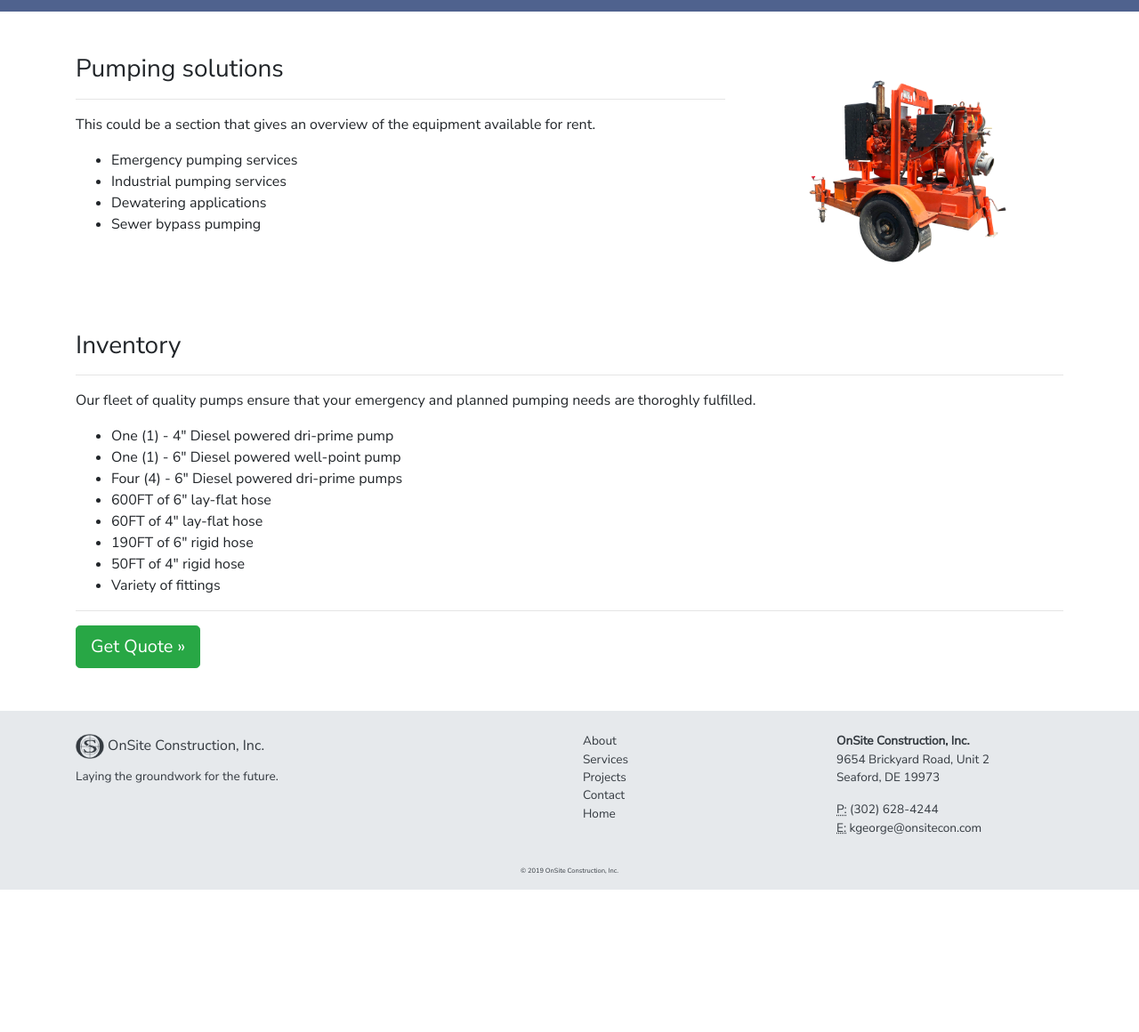
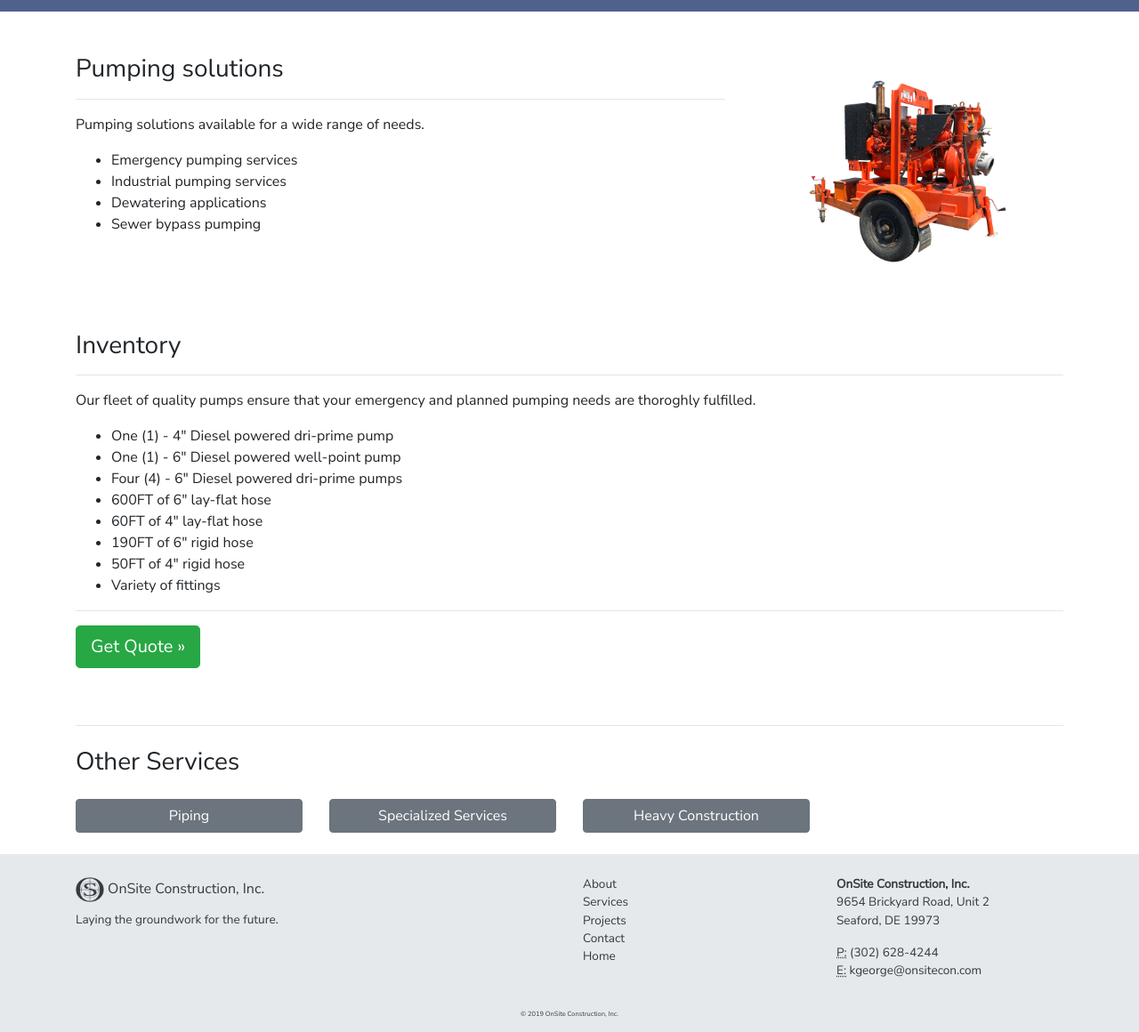
Before and after one commit to nicholaspritchett/onsite, a plain HTML site: page pumprental.html in a window 1280 px wide. Shown: the part 340-1500 px from the top of the page at 89% size. Before the commit the page ends 1340 px from the top, so only its background shows below. Drawn offline with Linux system fonts and the light colour scheme.

Commit message:
Updated photos and copy.

```diff
--- a/pumprental.html
+++ b/pumprental.html
@@ -75,7 +75,7 @@
       <div class="col-md-8 mb-5">
         <h3>Pumping solutions</h3>
         <hr>
-        <p>This could be a section that gives an overview of the equipment available for rent.</p>
+        <p>Pumping solutions available for a wide range of needs.</p>
         <ul>
             <li>Emergency pumping services</li>
             <li>Industrial pumping services</li>
@@ -124,6 +124,22 @@
 
         </div>
         <!-- /.row -->
+        <!-- Related Projects Row -->
+        <hr>
+        <h3 class="my-4">Other Services</h3>
+
+        <div class="row">
+          <div class="col-md-3 col-sm-6 mb-4">
+            <a href="servicesPiping.html" class="btn btn-secondary btn-block">Piping</a>
+          </div>
+          <div class="col-md-3 col-sm-6 mb-4">
+            <a href="servicesSpecial.html" class="btn btn-secondary btn-block">Specialized Services</a>
+          </div>
+          <div class="col-md-3 col-sm-6 mb-4">
+            <a href="servicesHC.html" class="btn btn-secondary btn-block">Heavy Construction</a>
+          </div>
+        </div>
+  <!-- /.row -->
 
   </div>
   <!-- /.container -->
```
Also changed, not shown: contact.html (+1 -1 lines), servicesPiping.html (+4 -0 lines), servicesSpecial.html (+5 -5 lines), assets/imgs/OSCofficeNew.jpg (added), assets/imgs/PerduePipeEdit.jpg (added), assets/imgs/WetTap1Edit.jpg (added), assets/imgs/WetTapEdit.jpg (added), 4 other files.
